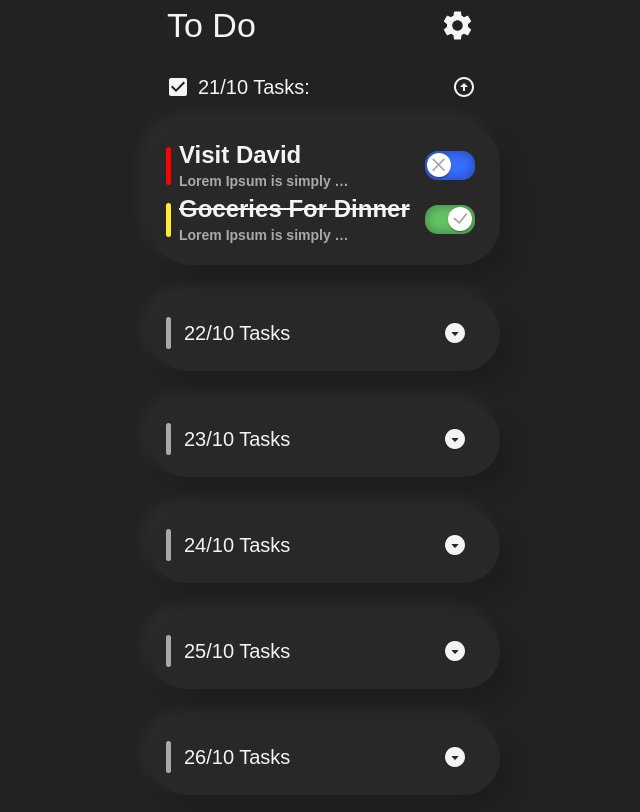
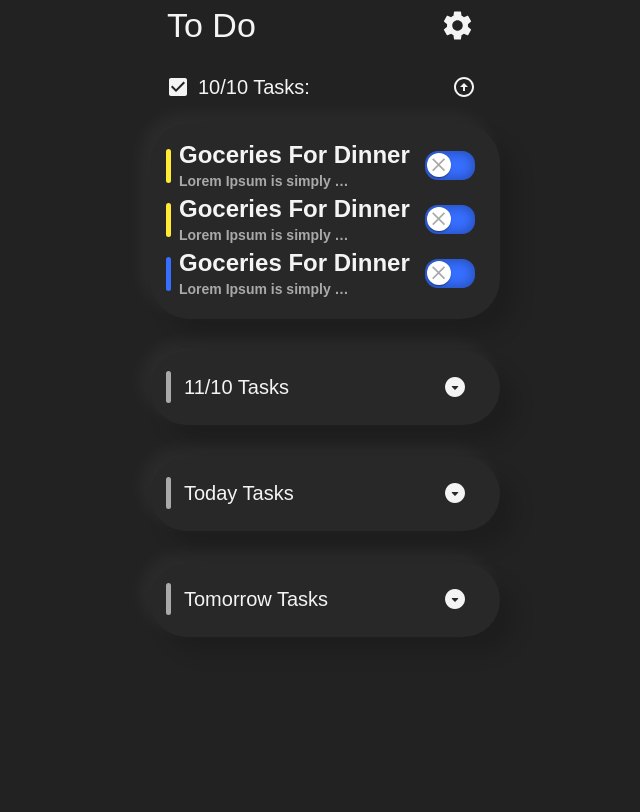
Before and after one commit to GKoil/test-enot-io, a React (Create React App) app: page / in a window 1280 px wide. Shown: the top 812 px of the page, without its empty margins (315-955 px from the left). Built offline with nearby package versions, Linux system fonts and the light colour scheme.

Commit message:
feature generate tasks

```diff
--- a/src/constants/tasks.ts
+++ b/src/constants/tasks.ts
@@ -1,69 +1,29 @@
 import { Task } from "@/types/task.type";
 
-const TASKS: Task[] = [
-  {
-    id: 1,
-    date: "10.21.2022",
-    title: "Visit David",
-    description:
-      "Lorem Ipsum is simply dummy text of the printing and typesetting industry",
-    priority: "hight",
-    isCompleted: false,
-  },
-  {
-    id: 2,
-    date: "10.21.2022",
-    title: "Goceries For Dinner",
-    description:
-      "Lorem Ipsum is simply dummy text of the printing and typesetting industry",
-    priority: "medium",
-    isCompleted: true,
-  },
-  {
-    id: 3,
-    date: "10.22.2022",
-    title: "Fix Dad’s iPad",
-    description:
-      "Lorem Ipsum is simply dummy text of the printing and typesetting industry",
-    priority: "hight",
-    isCompleted: true,
-  },
-  {
-    id: 4,
-    date: "10.23.2022",
-    title: "Fix Dad’s iPad",
-    description:
-      "Lorem Ipsum is simply dummy text of the printing and typesetting industry",
-    priority: "medium",
-    isCompleted: true,
-  },
-  {
-    id: 5,
-    date: "10.24.2022",
-    title: "Fix Dad’s iPad",
-    description:
-      "Lorem Ipsum is simply dummy text of the printing and typesetting industry",
-    priority: "medium",
-    isCompleted: true,
-  },
-  {
-    id: 6,
-    date: "10.25.2022",
-    title: "Fix Dad’s iPad",
-    description:
-      "Lorem Ipsum is simply dummy text of the printing and typesetting industry",
-    priority: "medium",
-    isCompleted: true,
-  },
-  {
-    id: 7,
-    date: "10.26.2022",
-    title: "Fix Dad’s iPad",
-    description:
-      "Lorem Ipsum is simply dummy text of the printing and typesetting industry",
-    priority: "medium",
-    isCompleted: true,
-  },
-];
+const PRIORITY = ["low", "medium", "hight"] as const;
+const TITLE = "Goceries For Dinner";
+const DESCRIPTION =
+  "Lorem Ipsum is simply dummy text of the printing and typesetting industry";
+
+const today = new Date();
+let day = today.getDate() - 1;
+const month = today.getMonth() + 1;
+
+const getRandomNumber = (max: number) => Math.floor(Math.random() * max);
+
+const TASKS: Task[] = Array.from(Array(10).keys()).map((item) => {
+  if (item % 3 === 0) {
+    day += 1;
+  }
+
+  return {
+    id: item,
+    date: `${month}.${day}.${today.getFullYear()}`,
+    title: TITLE,
+    description: DESCRIPTION,
+    priority: PRIORITY[getRandomNumber(3)],
+    isCompleted: getRandomNumber(2) === 0,
+  };
+});
 
 export default TASKS;
```
